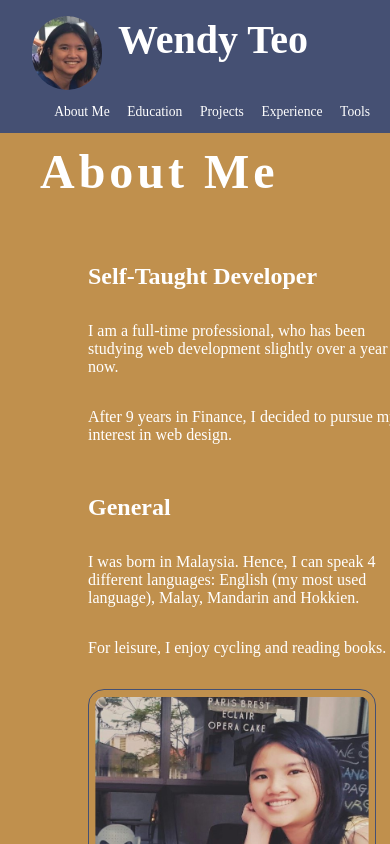
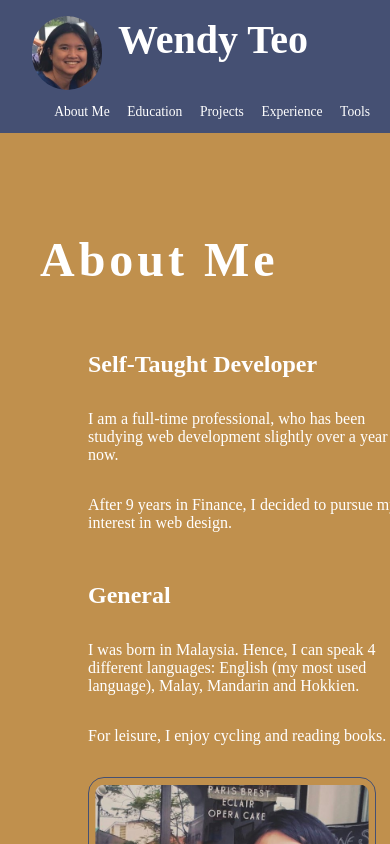
Before and after one commit to wteo/resumev2, a React (Create React App) app: page / in a window 390 px wide. Shown: the top 844 px of the page. Built offline with nearby package versions, Linux system fonts and the light colour scheme.

Commit message:
adjusted padding for mobile

```diff
--- a/src/UI/Nav-Title-style.module.css
+++ b/src/UI/Nav-Title-style.module.css
@@ -21,5 +21,6 @@
 @media (max-width: 780px) {
     .navTitle {
         font-size: 150%;
+        padding-top: 12rem;
     }
 }
```
